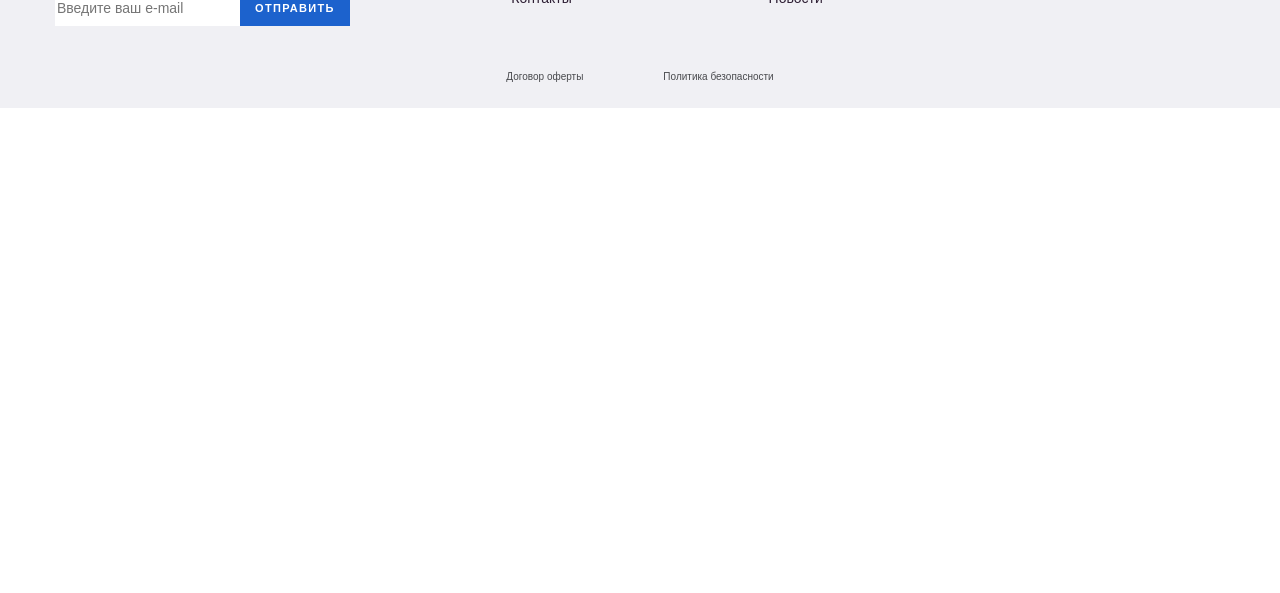
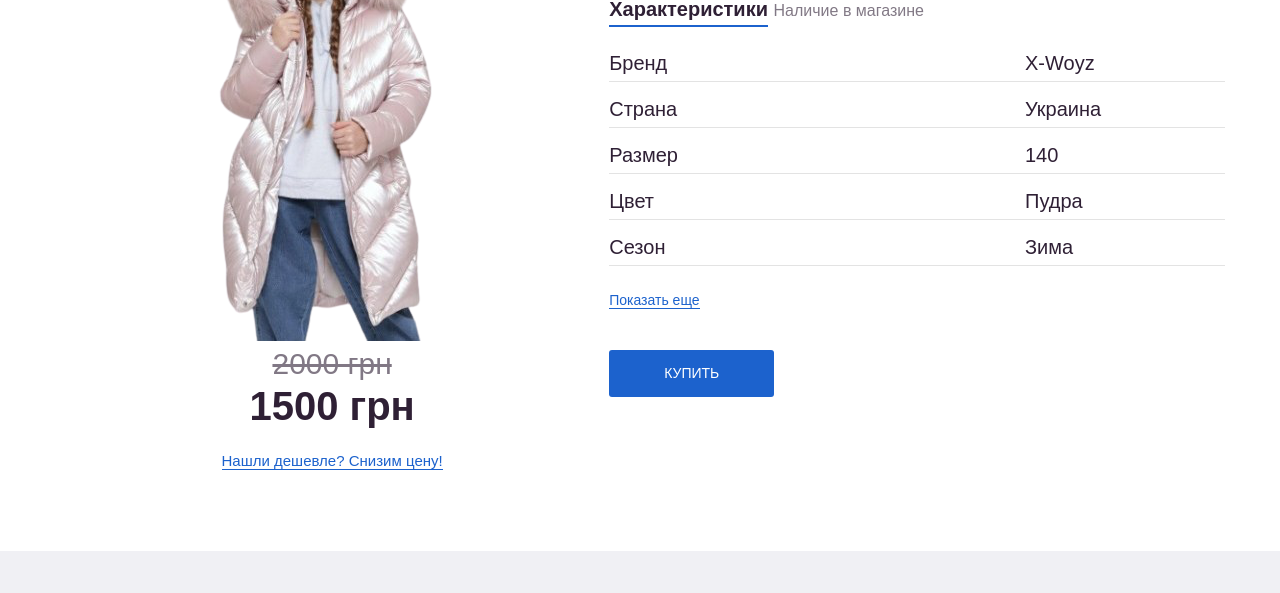
Before and after one commit to Sandrixman/market, a plain HTML site: page product-page.html in a window 1280 px wide. Shown: the part 418-1011 px from the top of the page. Before the commit the page ends 800 px from the top, so only its background shows below. Drawn offline with nearby package versions, Linux system fonts and the light colour scheme.

Commit message:
product-card change

```diff
--- a/css/style.css
+++ b/css/style.css
@@ -154,9 +154,6 @@ body {
   bottom: 0;
   transition: all 0.5s;
   z-index: 5;
-}
-.menu-categories__link:hover {
-  color: #f02424
 }
 .menu-categories__link:hover::before {
   width: 100%;
@@ -622,7 +619,8 @@ li.slick-active button {
   font-size: 15px;
   line-height: 18px;
 }
-.breadrumps__list-item a {
+.breadrumps__list-item a,
+.breadrumps__list-item span {
   color: #c4c4c4;
 }
 .breadrumps__list-item::after {
@@ -1011,6 +1009,115 @@ li.slick-active button {
   cursor: pointer;
 }
 
+/* Сторінка-картка товару */
+.product-card__inner {
+  display: flex;
+}
+.product-card__img-box {
+  text-align: center;
+  padding-top: 30px;
+  width: 90%;
+  position: relative;
+}
+.product-card__img-box::before {
+  font-size: 15px;
+  line-height: 18px;
+  padding: 13px 18px;
+}
+.product-card__price-old {
+  font-size: 30px;
+  line-height: 36px;
+  text-decoration: line-through;
+  opacity: 0.6;
+}
+.product-card__price-new {
+  font-size: 40px;
+  line-height: 48px;
+  font-weight: bold;
+  margin-bottom: 17px;
+}
+.product-card__link {
+  font-size: 15px;
+  line-height: 18px;
+  border-bottom: 1px solid var(--c-blue);
+  color: var(--c-blue);
+}
+.product-card__content {
+  width: 100%;
+}
+.product-card__title {
+  font-size: 30px;
+  line-height: 36px;
+  font-weight: bold;
+  margin-bottom: 10px;
+}
+.product-card__code {
+  font-size: 15px;
+  line-height: 18px;
+  margin-bottom: 22px;
+  opacity: 0.6;
+}
+.product-card__buttons {
+  display: flex;
+  margin-bottom: 50px;
+}
+.product-card__buttons a + a {
+  margin-left: 25px;
+}
+.product-card__icon-favorite img,
+.product-card__icon-chart img {
+  width: 20px;
+}
+.product-card__tabs .tabs {
+  padding-bottom: 15px;
+}
+.product-card__tab {
+  font-size: 16px;
+  line-height: 18px;
+  margin-bottom: 24px;
+  opacity: 0.6;
+}
+.product-card__tab.tab-active {
+  background: transparent;
+  opacity: 1;
+  font-size: 20px;
+  line-height: 24px;
+}
+.product-card__tab.tab-active span {
+  border-bottom: 2px solid var(--c-blue);
+  padding-bottom: 5px;
+}
+.product-card__list {
+  margin-bottom: 20px;
+}
+.product-card__item {
+  border-bottom: 1px solid rgba(0, 0, 0, 0.11);
+  padding: 15px 0 6px;
+  display: flex;
+  justify-content: space-between;
+}
+.product-card__right {
+  width: 200px;
+}
+.product-card__more {
+  font-size: 14px;
+  line-height: 17px;
+  color: var(--c-blue);
+  border-bottom: 1px solid var(--c-blue);
+}
+.product-card__btn-buy button {
+  font-size: 14px;
+  line-height: 17px;
+  padding: 15px 55px;
+  margin-top: 40px;
+  text-transform: uppercase;
+  color: #fff;
+  background: var(--c-blue);
+  border-radius: 3px;
+  border: none;
+  cursor: pointer;
+}
+
 @media screen and (min-width: 1200px) {
   .header {
     font-size: 26px;
--- a/js/main.js
+++ b/js/main.js
@@ -65,4 +65,15 @@ $(function () {
         $('.product-item__wrapper').addClass('line');
     });
 
+    // Плагін - зірковий рейтинг зі змішуванням кольорів
+    $("#rateYo").rateYo({
+        spacing: "5px",
+        starWidth: "20px", //розмір зірок
+        normalFill: "#c4c4c4", // колір неактивних зірок
+        multiColor: {
+            "startColor": "#FF0000", //RED
+            "endColor": "#1c62cd"  //BLUE
+        }
+    });
+
 });
--- a/product-page.html
+++ b/product-page.html
@@ -18,9 +18,9 @@
 
 <body>
 
-  <header class="header page-section">
+  <header class="header>
     <!-- Верхній хедер -->
-    <div class="header__top">
+    <div class=" header__top">
     <div class="container">
       <div class="header__top-inner">
         <nav class="menu">
@@ -113,6 +113,83 @@
     </div>
   </div>
 
+  <!-- Картка товару -->
+  <section class="product-card page-section">
+    <div class="container">
+      <div class="product-card__inner">
+        <div class="product-card__img-box product-item--sale">
+          <img class="product-card__img" src="./images/content/item-2.png" alt="">
+          <p class="product-card__price-old">
+            2000 грн
+          </p>
+          <p class="product-card__price-new">
+            1500 грн
+          </p>
+          <a class="product-card__link" href="">Нашли дешевле? Снизим цену!</a>
+        </div>
+        <div class="product-card__content">
+          <h1 class="product-card__title">
+            Зимняя куртка "TOP"
+          </h1>
+          <p class="product-card__code">
+            Код товара: 3123156
+          </p>
+          <div class="product-card__buttons">
+            <a class="product-card__icon-favorite" href="#">
+              <img src="./images/heart.svg" alt="">
+            </a>
+            <a class="product-card__icon-chart" href="#">
+              <img src="./images/bar-chart.svg" alt="">
+            </a>
+            <a href="#">
+              <div id="rateYo" data-rateyo-rating="5"></div>
+            </a>
+          </div>
+          <div class="tabs-wrapper product-card__tabs">
+            <div class="tabs">
+              <a class="tab product-card__tab tab-active" href="#product-card-1"><span>Характеристики</span>
+              </a>
+              <a class="tab product-card__tab" href="#product-card-2"><span>Наличие в магазине</span>
+              </a>
+            </div>
+            <div class="tabs-container">
+              <div id="product-card-1" class="tab-content product-card__content tab-content-active">
+                <ul class="product-card__list">
+                  <li class="product-card__item">
+                    <div class="product-card__left">Бренд</div>
+                    <div class="product-card__right">X-Woyz</div>
+                  </li>
+                  <li class="product-card__item">
+                    <div class="product-card__left">Страна</div>
+                    <div class="product-card__right">Украина</div>
+                  </li>
+                  <li class="product-card__item">
+                    <div class="product-card__left">Размер</div>
+                    <div class="product-card__right">140</div>
+                  </li>
+                  <li class="product-card__item">
+                    <div class="product-card__left">Цвет</div>
+                    <div class="product-card__right">Пудра</div>
+                  </li>
+                  <li class="product-card__item">
+                    <div class="product-card__left">Сезон</div>
+                    <div class="product-card__right">Зима</div>
+                  </li>
+                </ul>
+                <a class="product-card__more" href="#">Показать еще</a>
+              </div>
+              <div id="product-card-2" class="tab-content product-card__tab">
+                Content-2
+              </div>
+            </div>
+            <div class="product-card__btn-buy">
+              <button>Купить</button>
+            </div>
+          </div>
+        </div>
+      </div>
+  </section>
+
   <!-- Футер -->
   <footer class="footer">
     <div class="container">
@@ -180,9 +257,12 @@
 <!-- Шаблон табів -->
 <!-- <div class="tabs-wrapper">
   <div class="tabs">
+    <a class="tab tab-active" href="#"></a>
     <a class="tab" href="#"></a>
   </div>
   <div class="tabs-container">
+    <div class="tab-content tab-content-active">
+    </div>
     <div class="tab-content">
     </div>
   </div>
```
Also changed, not shown: catalog.html (+5 -5 lines), images/bar-chart.svg (added), images/content/item-2.jpg (added), images/content/item-2.png (added). Lines whose indentation alone changed are shown as unchanged.
